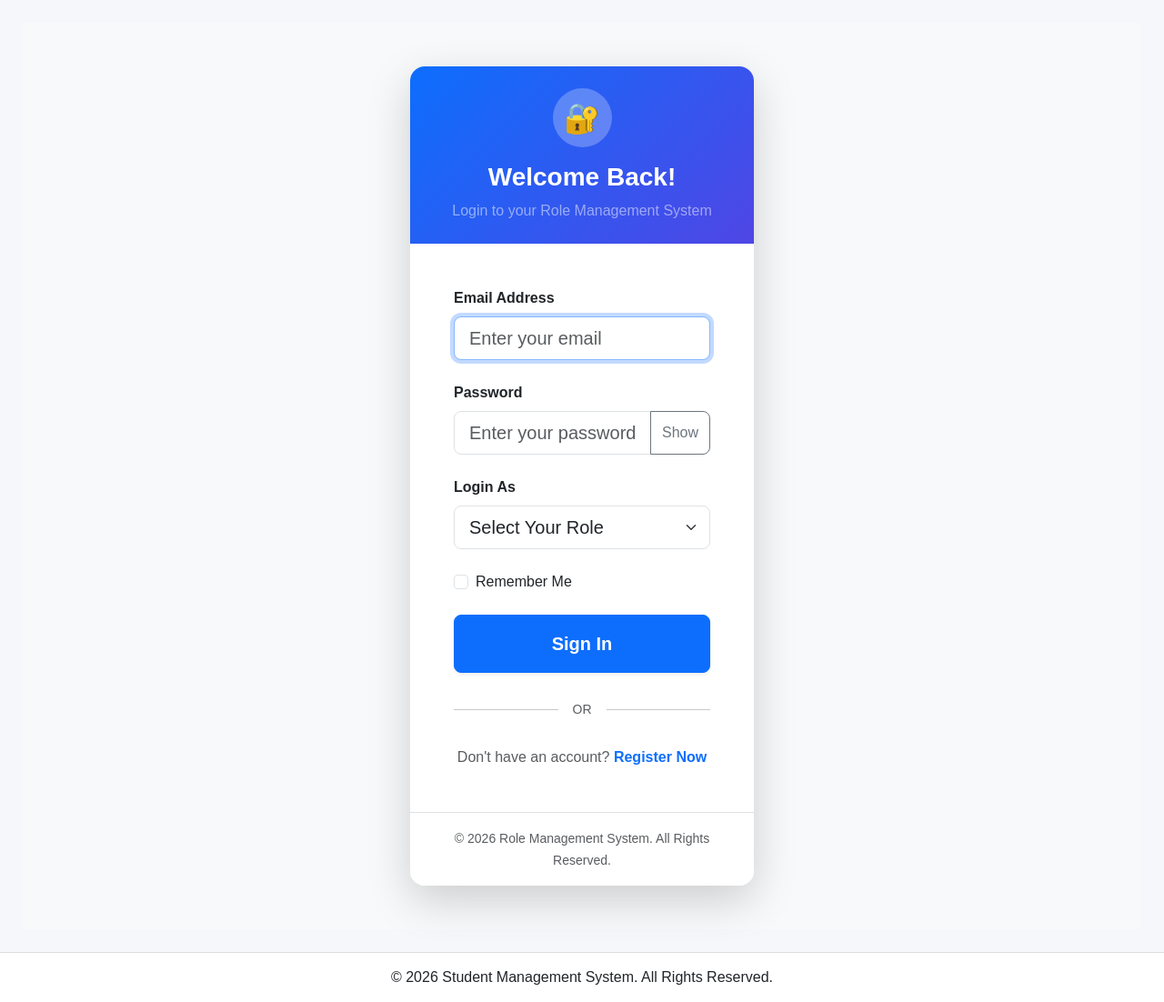
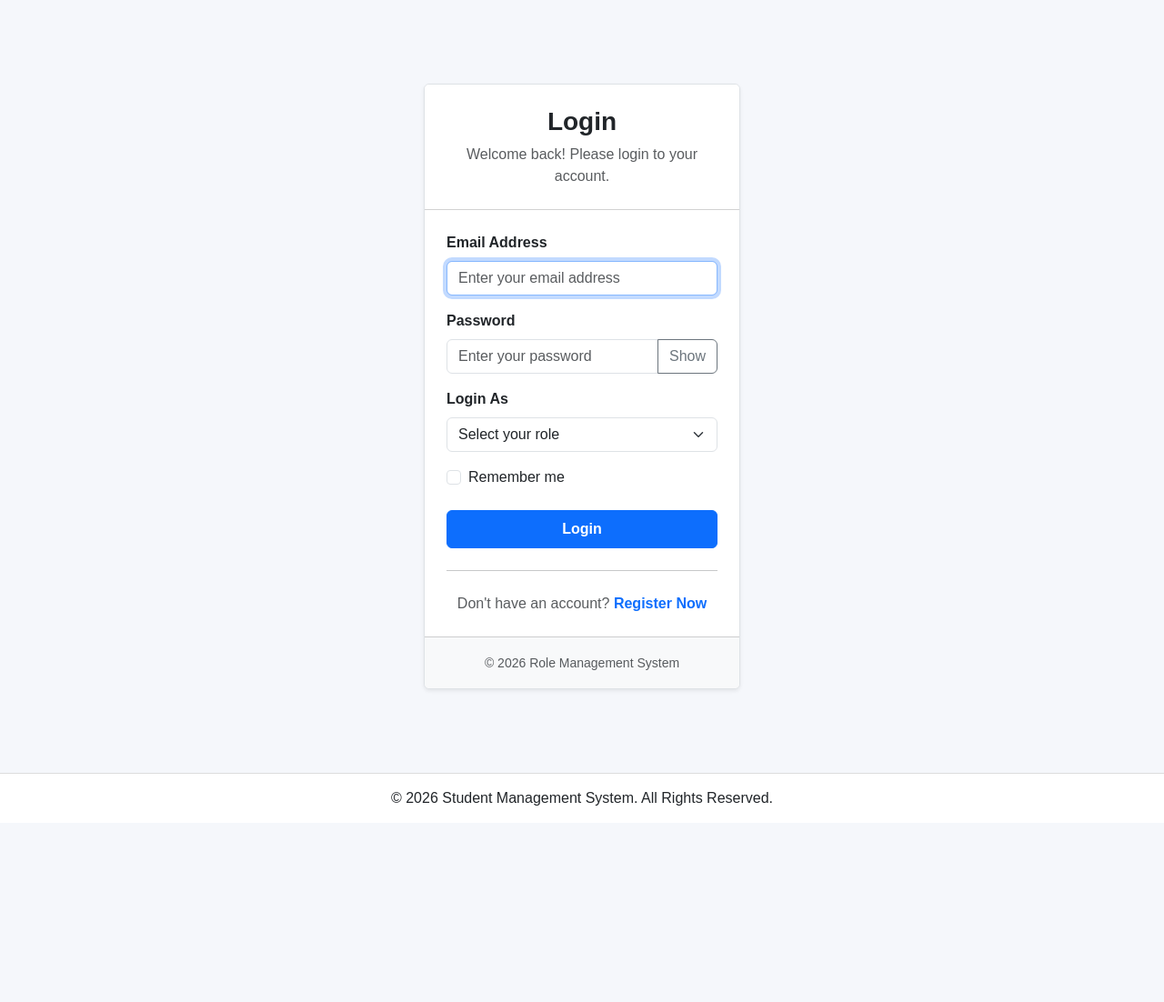
Before and after one commit to tpscarif-beep/student-api, a Laravel app: page /login in a window 1280 px wide. Shown: the part 56-1158 px from the top of the page at 91% size. After the commit the page ends 942 px from the top, so only its background shows below. Run offline with Laravel 12, Linux system fonts and the light colour scheme.

Commit message:
make login page style better again

```diff
--- a/resources/views/auth/login.blade.php
+++ b/resources/views/auth/login.blade.php
@@ -2,46 +2,36 @@
 
 @section('content')
 
-<div class="container-fluid min-vh-100 d-flex align-items-center justify-content-center bg-light py-5">
+<div class="container min-vh-100 d-flex align-items-center justify-content-center py-5">
 
     <div class="row justify-content-center w-100">
 
-        <div class="col-12 col-sm-10 col-md-7 col-lg-5 col-xl-4">
+        <div class="col-md-6 col-lg-5 col-xl-4">
 
-            <div class="card border-0 shadow-lg rounded-4 overflow-hidden">
+            <div class="card border shadow-sm">
 
                 {{-- Header --}}
-                <div class="card-header text-center text-white border-0 py-4"
-                     style="background: linear-gradient(135deg, #0d6efd, #4f46e5);">
+                <div class="card-header bg-white text-center py-4">
 
-                    <div class="mb-3">
-                        <span class="bg-white bg-opacity-25 rounded-circle d-inline-flex align-items-center justify-content-center"
-                              style="width: 65px; height: 65px;">
+                    <h3 class="fw-bold text-dark mb-2">
+                        Login
+                    </h3>
 
-                            <span class="fs-2">🔐</span>
-
-                        </span>
-                    </div>
-
-                    <h3 class="fw-bold mb-2">Welcome Back!</h3>
-
-                    <p class="mb-0 text-white-50">
-                        Login to your Role Management System
+                    <p class="text-muted mb-0">
+                        Welcome back! Please login to your account.
                     </p>
 
                 </div>
 
-                {{-- Card Body --}}
-                <div class="card-body p-4 p-md-5">
+                {{-- Body --}}
+                <div class="card-body p-4">
 
                     {{-- Validation Errors --}}
                     @if ($errors->any())
 
-                        <div class="alert alert-danger alert-dismissible fade show" role="alert">
+                        <div class="alert alert-danger alert-dismissible fade show">
 
-                            <strong>Login Failed!</strong>
-
-                            <ul class="mb-0 mt-2">
+                            <ul class="mb-0 ps-3">
                                 @foreach ($errors->all() as $error)
                                     <li>{{ $error }}</li>
                                 @endforeach
@@ -59,7 +49,7 @@
                         @csrf
 
                         {{-- Email --}}
-                        <div class="mb-4">
+                        <div class="mb-3">
 
                             <label for="email" class="form-label fw-semibold">
                                 Email Address
@@ -69,9 +59,9 @@
                                 type="email"
                                 name="email"
                                 id="email"
-                                class="form-control form-control-lg rounded-3 @error('email') is-invalid @enderror"
+                                class="form-control @error('email') is-invalid @enderror"
                                 value="{{ old('email') }}"
-                                placeholder="Enter your email"
+                                placeholder="Enter your email address"
                                 required
                                 autofocus
                             >
@@ -85,7 +75,7 @@
                         </div>
 
                         {{-- Password --}}
-                        <div class="mb-4">
+                        <div class="mb-3">
 
                             <label for="password" class="form-label fw-semibold">
                                 Password
@@ -97,17 +87,17 @@
                                     type="password"
                                     name="password"
                                     id="password"
-                                    class="form-control form-control-lg rounded-start-3"
+                                    class="form-control"
                                     placeholder="Enter your password"
                                     required
                                 >
 
                                 <button
-                                    class="btn btn-outline-secondary rounded-end-3"
                                     type="button"
+                                    class="btn btn-outline-secondary"
                                     onclick="togglePassword()"
                                 >
-                                    <span id="passwordText">Show</span>
+                                    Show
                                 </button>
 
                             </div>
@@ -115,7 +105,7 @@
                         </div>
 
                         {{-- Role --}}
-                        <div class="mb-4">
+                        <div class="mb-3">
 
                             <label for="role" class="form-label fw-semibold">
                                 Login As
@@ -124,11 +114,11 @@
                             <select
                                 name="role"
                                 id="role"
-                                class="form-select form-select-lg rounded-3 @error('role') is-invalid @enderror"
+                                class="form-select @error('role') is-invalid @enderror"
                                 required
                             >
 
-                                <option value="">Select Your Role</option>
+                                <option value="">Select your role</option>
 
                                 <option value="admin" {{ old('role') === 'admin' ? 'selected' : '' }}>
                                     Admin
@@ -167,7 +157,7 @@
                                 >
 
                                 <label for="remember" class="form-check-label">
-                                    Remember Me
+                                    Remember me
                                 </label>
 
                             </div>
@@ -177,52 +167,39 @@
                         {{-- Login Button --}}
                         <div class="d-grid">
 
-                            <button type="submit" class="btn btn-primary btn-lg rounded-3 fw-semibold py-3 shadow-sm">
-
-                                Sign In
-
+                            <button type="submit" class="btn btn-primary fw-semibold py-2">
+                                Login
                             </button>
 
                         </div>
 
                     </form>
 
-                    {{-- Divider --}}
-                    <div class="d-flex align-items-center my-4">
+                    {{-- Register Link --}}
+                    <hr class="my-4">
 
-                        <hr class="flex-grow-1">
-
-                        <span class="px-3 text-muted small">OR</span>
-
-                        <hr class="flex-grow-1">
-
-                    </div>
-
-                    {{-- Register Link --}}
                     <div class="text-center">
 
-                        <p class="text-muted mb-0">
+                        <span class="text-muted">
+                            Don't have an account?
+                        </span>
 
-                            Don't have an account?
+                        <a href="{{ route('register') }}"
+                           class="text-primary text-decoration-none fw-semibold">
 
-                            <a href="{{ route('register') }}"
-                               class="text-primary fw-bold text-decoration-none">
+                            Register Now
 
-                                Register Now
-
-                            </a>
-
-                        </p>
+                        </a>
 
                     </div>
 
                 </div>
 
                 {{-- Footer --}}
-                <div class="card-footer bg-white text-center border-top py-3">
+                <div class="card-footer bg-light text-center py-3">
 
                     <small class="text-muted">
-                        &copy; {{ date('Y') }} Role Management System. All Rights Reserved.
+                        &copy; {{ date('Y') }} Role Management System
                     </small>
 
                 </div>
@@ -240,18 +217,14 @@
     function togglePassword() {
 
         const password = document.getElementById('password');
-        const text = document.getElementById('passwordText');
+        const button = document.querySelector('.input-group button');
 
         if (password.type === 'password') {
-
             password.type = 'text';
-            text.innerText = 'Hide';
-
+            button.innerText = 'Hide';
         } else {
-
             password.type = 'password';
-            text.innerText = 'Show';
-
+            button.innerText = 'Show';
         }
 
     }
```
